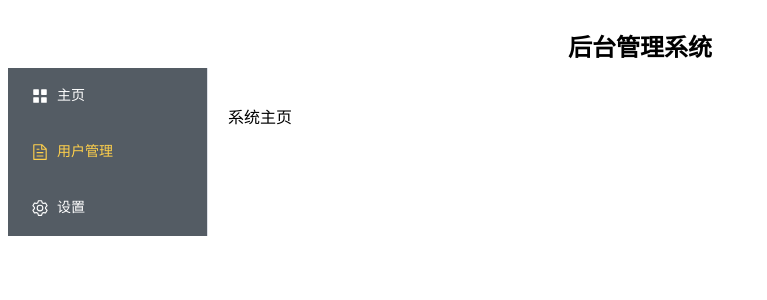
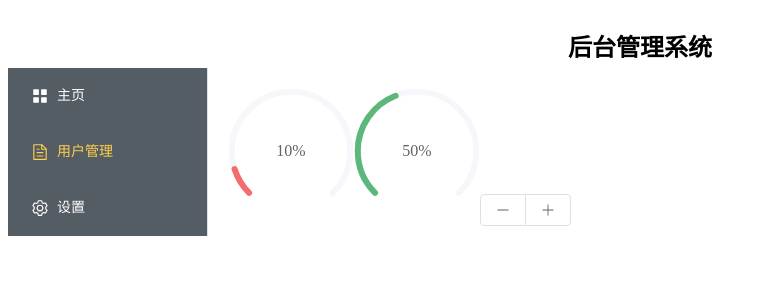
Before and after one commit to WhaleFell/vue3-myself-template, a Vue app: page /#/main in a window 1280 px wide. Before the commit this address led to /main/. Shown: the top 300 px of the page, without its empty margins (0-767 px from the left). Built offline with nearby package versions, Linux system fonts and the light colour scheme.

Commit message:
🎈 perf: optimize

```diff
--- a/components.d.ts
+++ b/components.d.ts
@@ -9,6 +9,8 @@ declare module 'vue' {
   export interface GlobalComponents {
     Aside: typeof import('./src/components/Aside.vue')['default']
     ElAside: typeof import('element-plus/es')['ElAside']
+    ElButton: typeof import('element-plus/es')['ElButton']
+    ElButtonGroup: typeof import('element-plus/es')['ElButtonGroup']
     ElContainer: typeof import('element-plus/es')['ElContainer']
     ElEmpty: typeof import('element-plus/es')['ElEmpty']
     ElHeader: typeof import('element-plus/es')['ElHeader']
@@ -18,6 +20,7 @@ declare module 'vue' {
     ElMenuItem: typeof import('element-plus/es')['ElMenuItem']
     ElMenuItemGroup: typeof import('element-plus/es')['ElMenuItemGroup']
     ElPageHeader: typeof import('element-plus/es')['ElPageHeader']
+    ElProgress: typeof import('element-plus/es')['ElProgress']
     ElSubMenu: typeof import('element-plus/es')['ElSubMenu']
     Header: typeof import('./src/components/Header.vue')['default']
     HelloWorld: typeof import('./src/components/HelloWorld.vue')['default']
--- a/src/App.vue
+++ b/src/App.vue
@@ -8,9 +8,7 @@
         <Aside></Aside>
       </el-aside>
       <el-main>
-        <Suspense>
-          <router-view />
-        </Suspense>
+        <router-view />
       </el-main>
     </el-container>
   </el-container>
--- a/src/components/Main.vue
+++ b/src/components/Main.vue
@@ -1,9 +1,44 @@
 <template>
-  <p>系统主页</p>
+  <el-progress type="dashboard" :percentage="percentage" :color="colors" />
+  <el-progress type="dashboard" :percentage="percentage2" :color="colors" />
+  <el-button-group>
+    <el-button :icon="Minus" @click="decrease" />
+    <el-button :icon="Plus" @click="increase" />
+  </el-button-group>
 </template>
 
 <script setup lang="ts">
+import { onMounted, ref } from 'vue'
+import { Minus, Plus } from '@element-plus/icons-vue'
 
+const percentage = ref(10)
+const percentage2 = ref(0)
+
+const colors = [
+  { color: '#f56c6c', percentage: 20 },
+  { color: '#e6a23c', percentage: 40 },
+  { color: '#5cb87a', percentage: 60 },
+  { color: '#1989fa', percentage: 80 },
+  { color: '#6f7ad3', percentage: 100 },
+]
+
+const increase = () => {
+  percentage.value += 10
+  if (percentage.value > 100) {
+    percentage.value = 100
+  }
+}
+const decrease = () => {
+  percentage.value -= 10
+  if (percentage.value < 0) {
+    percentage.value = 0
+  }
+}
+onMounted(() => {
+  setInterval(() => {
+    percentage2.value = (percentage2.value % 100) + 10
+  }, 500)
+})
 </script>
 
 <style scoped></style>
--- a/src/components/NotFound.vue
+++ b/src/components/NotFound.vue
@@ -13,12 +13,14 @@ import { useRouter } from 'vue-router'
 const timeout = ref<number>(5)
 const router = useRouter()
 
-setInterval(() => {
+const skip = setInterval(() => {
   timeout.value--
   if (timeout.value <= 0) {
     router.push({
       name: 'main',
     })
+    clearInterval(skip)
+    return
   }
 }, 1000)
 </script>
--- a/src/router/index.ts
+++ b/src/router/index.ts
@@ -1,10 +1,18 @@
 // router/index.ts 路由入口
-import { createRouter, createWebHistory } from 'vue-router'
-import routes from '../router/routes'
+import { createRouter, createWebHashHistory } from 'vue-router'
+import routes from './routes'
 
 const router = createRouter({
-  history: createWebHistory(),
+  history: createWebHashHistory("/"),
   routes,
 })
 
+
+// 进入路由之前
+router.beforeEach((to, from) => {
+  const { title } = to.meta
+  document.title = title as string || '默认标题'
+
+})
+
 export default router
--- a/src/router/routes.ts
+++ b/src/router/routes.ts
@@ -4,33 +4,40 @@
 // 使用 TypeScript 时需要导入路由项目的类型声明
 import type { RouteRecordRaw } from 'vue-router'
 
-
 // 使用路由项目类型声明一个路由数组
 const routes: RouteRecordRaw[] = [
-  // {
-  //   path: '/',
-  //   name: 'home',
-  //   component: () => import('../App.vue'),
-  // },
+
   {
     path: '/main/',
     name: 'main',
     component: () => import('../components/Main.vue'),
+    meta: {
+      title: "主页"
+    }
   },
   {
     path: '/setting/',
     name: 'setting',
     component: () => import('../components/SettingPage.vue'),
+    meta: {
+      title: "设置"
+    }
   },
   {
     path: '/users/',
     name: 'users',
     component: () => import('../components/Users.vue'),
+    meta: {
+      title: "用户管理"
+    }
   },
   {
     path: '/:pathMatch(.*)*',
     name: '404',
     component: () => import('../components/NotFound.vue'),
+    meta: {
+      title: "404"
+    }
   },
 ]
 
```
